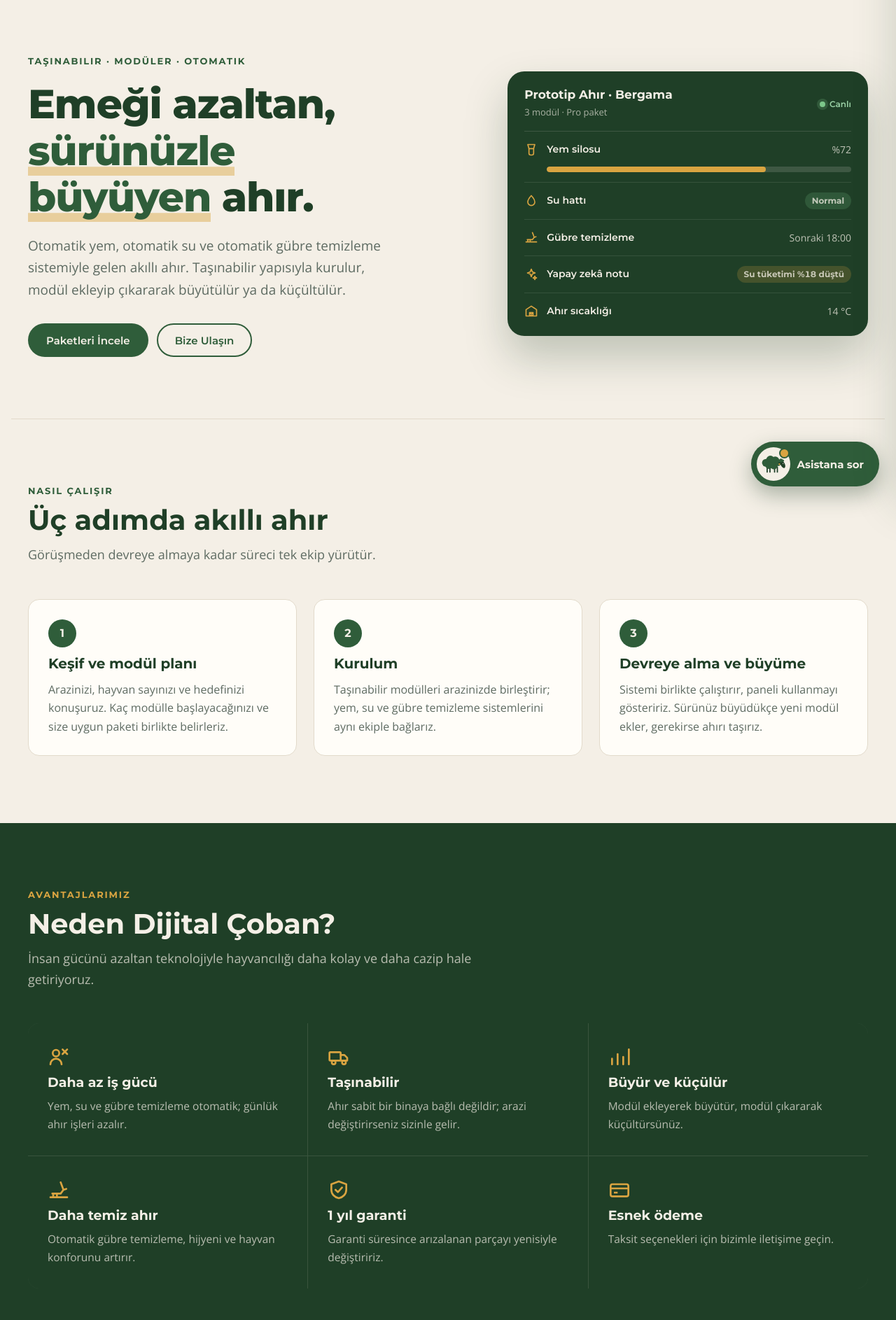
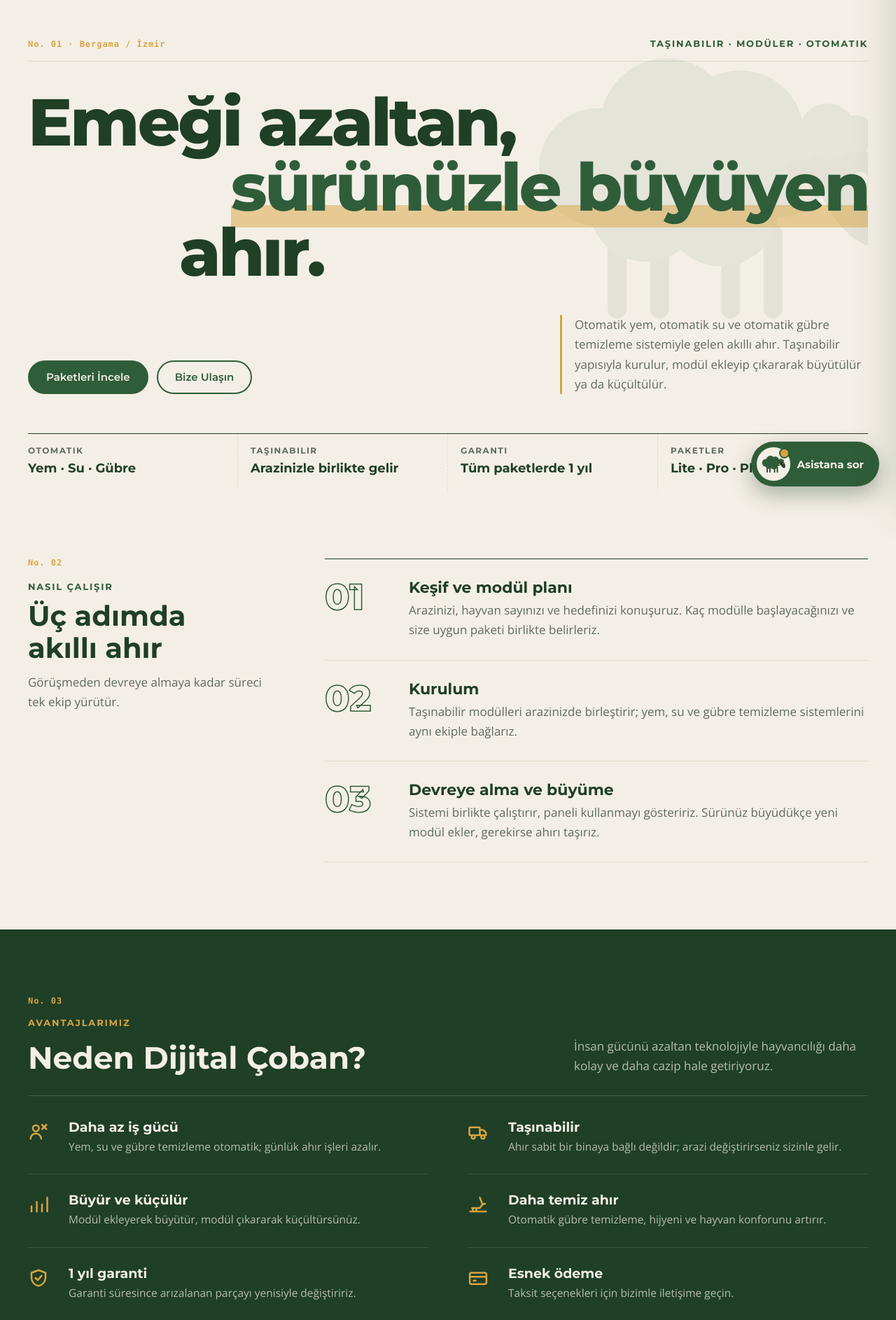
Before and after one commit to XFGQ/SmartLead, a Flask app: page / in a window 1280 px wide. Shown: the part 81-1967 px from the top of the page at 70% size. Run offline with Flask 3, Linux system fonts and the light colour scheme.

Commit message:
refactor: website main screen and dashboard re-designed

```diff
--- a/app/templates/index.html
+++ b/app/templates/index.html
@@ -343,6 +343,75 @@ tbody tr:last-child td{border-bottom:0}
   .sohbet{width:100%}
 }
 @media (prefers-reduced-motion:reduce){*{transition:none!important;scroll-behavior:auto!important}}
+/* ---------- Ana sayfa: tarla defteri düzeni ---------- */
+.kenar-not{display:block;font:600 12px/1 ui-monospace,"SF Mono",Consolas,monospace;letter-spacing:.08em;color:var(--altin);margin-bottom:10px}
+.defter{position:relative;padding-block:56px 0;overflow:hidden}
+.defter-ust{display:flex;justify-content:space-between;align-items:baseline;gap:16px;flex-wrap:wrap;padding-bottom:18px;border-bottom:1px solid var(--cizgi)}
+.defter-ust .kenar-not{margin:0}
+.defter-koyun{position:absolute;right:-40px;top:70px;width:min(520px,60vw);height:auto;aspect-ratio:154/116;opacity:.07;pointer-events:none}
+.manset{position:relative;display:grid;margin:40px 0 0;font-size:clamp(40px,7.4vw,96px);font-weight:800;letter-spacing:-.035em;line-height:.98}
+.manset .m1{justify-self:start}
+.manset .m2{justify-self:end;text-align:right}
+.manset .m2 em{font-style:normal;color:var(--orman);background:linear-gradient(transparent 72%,rgba(217,164,65,.5) 72%)}
+.manset .m3{justify-self:start;padding-left:18%}
+.defter-alt{display:grid;grid-template-columns:auto minmax(0,440px);justify-content:space-between;align-items:end;gap:32px;margin-top:44px}
+.defter-alt .hero-btn{margin:0}
+.defter-p{font-size:17px;color:var(--soluk);border-left:3px solid var(--altin);padding-left:18px}
+.cetvel{display:grid;grid-template-columns:repeat(4,1fr);margin:56px 0 0;border-top:1px solid var(--orman-koyu)}
+.cetvel div{padding:18px 18px 22px 0;border-right:1px dashed var(--cizgi)}
+.cetvel div+div{padding-left:18px}
+.cetvel div:last-child{border-right:0}
+.cetvel dt{font:700 12px/1 var(--font-baslik);letter-spacing:.12em;text-transform:uppercase;color:var(--soluk)}
+.cetvel dd{margin:8px 0 0;font:700 18px/1.25 var(--font-baslik);color:var(--orman-koyu)}
+
+.yan-yana{display:grid;grid-template-columns:minmax(0,360px) 1fr;gap:64px;align-items:start}
+.yan-baslik{position:sticky;top:120px;display:grid;gap:12px}
+.yan-baslik h2{font-size:clamp(28px,3.6vw,40px)}
+.yan-baslik p{color:var(--soluk)}
+.satirlar{list-style:none;margin:0;padding:0;border-top:1px solid var(--orman-koyu)}
+.satirlar li{display:grid;grid-template-columns:96px 1fr;column-gap:24px;row-gap:6px;padding:28px 0;border-bottom:1px solid var(--cizgi)}
+.satirlar .no{grid-row:span 2;font:800 52px/1 var(--font-baslik);color:transparent;-webkit-text-stroke:1.5px var(--orman)}
+.satirlar h3{font-size:22px}
+.satirlar p{color:var(--soluk)}
+
+.bolunmus-baslik{display:grid;grid-template-columns:1fr minmax(0,420px);gap:32px;align-items:end;padding-bottom:28px;margin-bottom:8px;border-bottom:1px solid rgba(244,239,230,.18)}
+.bolunmus-baslik h2{color:var(--krem);font-size:clamp(28px,4vw,44px);margin-top:12px}
+.bolunmus-baslik p{color:rgba(244,239,230,.72);font-size:17px}
+.bolunmus-baslik .eyebrow{color:var(--altin)}
+.avantaj-liste{list-style:none;margin:0;padding:0;display:grid;grid-template-columns:1fr 1fr;column-gap:56px}
+.avantaj-liste li{display:grid;grid-template-columns:40px 1fr;gap:18px;padding:26px 0;border-bottom:1px solid rgba(244,239,230,.12)}
+.avantaj-liste svg{width:30px;height:30px;color:var(--altin);margin-top:2px}
+.avantaj-liste h3{color:var(--krem);font-size:19px}
+.avantaj-liste p{color:rgba(244,239,230,.72);font-size:15.5px;margin-top:4px}
+
+.iletisim-ters{display:grid;grid-template-columns:1.2fr .8fr;gap:56px;align-items:start}
+.iletisim-yan{display:grid;gap:12px}
+.iletisim-yan h2{font-size:clamp(28px,3.6vw,40px)}
+.iletisim-yan>p{color:var(--soluk)}
+.kunye{margin:20px 0 0;border-top:1px solid var(--orman-koyu)}
+.kunye div{display:grid;grid-template-columns:130px 1fr;gap:12px;padding:14px 0;border-bottom:1px solid var(--cizgi)}
+.kunye dt{font:700 12px/1.6 var(--font-baslik);letter-spacing:.1em;text-transform:uppercase;color:var(--soluk)}
+.kunye dd{margin:0;font-weight:600;color:var(--orman-koyu);overflow-wrap:anywhere}
+.kunye a{color:inherit;text-decoration:none;border-bottom:1px solid var(--altin)}
+
+@media (max-width:900px){
+  .defter-alt{grid-template-columns:1fr}
+  .cetvel{grid-template-columns:1fr 1fr}
+  .cetvel div:nth-child(2){border-right:0}
+  .cetvel div:nth-child(3){padding-left:0;border-top:1px dashed var(--cizgi)}
+  .cetvel div:nth-child(4){border-top:1px dashed var(--cizgi)}
+  .yan-yana,.iletisim-ters,.bolunmus-baslik{grid-template-columns:1fr;gap:28px}
+  .yan-baslik{position:static}
+  .avantaj-liste{grid-template-columns:1fr}
+  .iletisim-yan{order:-1}
+  .manset .m3{padding-left:0}
+}
+@media (max-width:520px){
+  .satirlar li{grid-template-columns:64px 1fr}
+  .satirlar .no{font-size:38px}
+  .kunye div{grid-template-columns:1fr;gap:2px}
+  .manset .m2{justify-self:start;text-align:left}
+}
 </style>
 
 <!-- İkonlar -->
@@ -630,58 +699,66 @@ Yapılan düzeltme, silme, yok etme veya anonimleştirme işlemlerinin, kişisel
 
 <!-- ================= ANA SAYFA (DOM'da en sonda; varsayılan görünür) ================= -->
 <section class="sayfa" id="anasayfa" aria-label="Ana sayfa">
-  <div class="ic hero">
-    <div>
+  <!-- Hero: tarla defteri düzeni, asimetrik manşet -->
+  <header class="ic defter">
+    <div class="defter-ust">
+      <span class="kenar-not">No. 01 · Bergama / İzmir</span>
       <span class="eyebrow">Taşınabilir · Modüler · Otomatik</span>
-      <h1>Emeği azaltan, <em>sürünüzle büyüyen</em> ahır.</h1>
-      <p class="hero-p">Otomatik yem, otomatik su ve otomatik gübre temizleme sistemiyle gelen akıllı ahır. Taşınabilir yapısıyla kurulur, modül ekleyip çıkararak büyütülür ya da küçültülür.</p>
+    </div>
+    <svg class="defter-koyun" aria-hidden="true"><use href="#koyun"/></svg>
+    <h1 class="manset">
+      <span class="m1">Emeği azaltan,</span>
+      <span class="m2"><em>sürünüzle büyüyen</em></span>
+      <span class="m3">ahır.</span>
+    </h1>
+    <div class="defter-alt">
       <div class="hero-btn">
         <a class="btn btn-ana" href="#urunler">Paketleri İncele</a>
         <a class="btn btn-cizgi" href="#iletisim">Bize Ulaşın</a>
       </div>
+      <p class="defter-p">Otomatik yem, otomatik su ve otomatik gübre temizleme sistemiyle gelen akıllı ahır. Taşınabilir yapısıyla kurulur, modül ekleyip çıkararak büyütülür ya da küçültülür.</p>
     </div>
-    <div class="panel-kart" aria-label="Ahır izleme paneli">
-      <div class="pk-ust"><div><h4>Prototip Ahır · Bergama</h4><small>3 modül · Pro paket</small></div><span class="canli">Canlı</span></div>
-      <div class="pk-satir"><svg><use href="#i-yem"/></svg><b>Yem silosu</b><span>%72</span><div class="bar"><i style="width:72%"></i></div></div>
-      <div class="pk-satir"><svg><use href="#i-su"/></svg><b>Su hattı</b><span class="pill pill-iyi">Normal</span></div>
-      <div class="pk-satir"><svg><use href="#i-gubre"/></svg><b>Gübre temizleme</b><span>Sonraki 18:00</span></div>
-      <div class="pk-satir"><svg><use href="#i-yz"/></svg><b>Yapay zekâ notu</b><span class="pill pill-uyari">Su tüketimi %18 düştü</span></div>
-      <div class="pk-satir"><svg><use href="#i-ahir"/></svg><b>Ahır sıcaklığı</b><span>14 °C</span></div>
+    <dl class="cetvel">
+      <div><dt>Otomatik</dt><dd>Yem · Su · Gübre</dd></div>
+      <div><dt>Taşınabilir</dt><dd>Arazinizle birlikte gelir</dd></div>
+      <div><dt>Garanti</dt><dd>Tüm paketlerde 1 yıl</dd></div>
+      <div><dt>Paketler</dt><dd>Lite · Pro · Platinum</dd></div>
+    </dl>
+  </header>
+
+  <!-- Nasıl çalışır: başlık solda sabit, adımlar sağda çizgili satırlar -->
+  <div class="bolum"><div class="ic yan-yana">
+    <div class="yan-baslik">
+      <span class="kenar-not">No. 02</span>
+      <span class="eyebrow">Nasıl çalışır</span>
+      <h2>Üç adımda akıllı ahır</h2>
+      <p>Görüşmeden devreye almaya kadar süreci tek ekip yürütür.</p>
     </div>
-  </div>
-
-  <hr class="ayirici">
-
-  <div class="bolum"><div class="ic">
-    <div class="bolum-baslik"><span class="eyebrow">Nasıl çalışır</span><h2>Üç adımda akıllı ahır</h2><p>Görüşmeden devreye almaya kadar süreci tek ekip yürütür.</p></div>
-    <div class="adimlar">
-      <div class="adim"><h3>Keşif ve modül planı</h3><p>Arazinizi, hayvan sayınızı ve hedefinizi konuşuruz. Kaç modülle başlayacağınızı ve size uygun paketi birlikte belirleriz.</p></div>
-      <div class="adim"><h3>Kurulum</h3><p>Taşınabilir modülleri arazinizde birleştirir; yem, su ve gübre temizleme sistemlerini aynı ekiple bağlarız.</p></div>
-      <div class="adim"><h3>Devreye alma ve büyüme</h3><p>Sistemi birlikte çalıştırır, paneli kullanmayı gösteririz. Sürünüz büyüdükçe yeni modül ekler, gerekirse ahırı taşırız.</p></div>
-    </div>
+    <ol class="satirlar">
+      <li><span class="no">01</span><h3>Keşif ve modül planı</h3><p>Arazinizi, hayvan sayınızı ve hedefinizi konuşuruz. Kaç modülle başlayacağınızı ve size uygun paketi birlikte belirleriz.</p></li>
+      <li><span class="no">02</span><h3>Kurulum</h3><p>Taşınabilir modülleri arazinizde birleştirir; yem, su ve gübre temizleme sistemlerini aynı ekiple bağlarız.</p></li>
+      <li><span class="no">03</span><h3>Devreye alma ve büyüme</h3><p>Sistemi birlikte çalıştırır, paneli kullanmayı gösteririz. Sürünüz büyüdükçe yeni modül ekler, gerekirse ahırı taşırız.</p></li>
+    </ol>
   </div></div>
 
+  <!-- Avantajlar: başlık ikiye bölünmüş (h2 sol, açıklama sağ), liste iki sütun -->
   <div class="avantaj-bant"><div class="bolum"><div class="ic">
-    <div class="bolum-baslik"><span class="eyebrow">Avantajlarımız</span><h2>Neden Dijital Çoban?</h2><p>İnsan gücünü azaltan teknolojiyle hayvancılığı daha kolay ve daha cazip hale getiriyoruz.</p></div>
-    <div class="avantajlar">
-      <div class="avantaj"><svg><use href="#i-isci"/></svg><h3>Daha az iş gücü</h3><p>Yem, su ve gübre temizleme otomatik; günlük ahır işleri azalır.</p></div>
-      <div class="avantaj"><svg><use href="#i-tasi"/></svg><h3>Taşınabilir</h3><p>Ahır sabit bir binaya bağlı değildir; arazi değiştirirseniz sizinle gelir.</p></div>
-      <div class="avantaj"><svg><use href="#i-olcek"/></svg><h3>Büyür ve küçülür</h3><p>Modül ekleyerek büyütür, modül çıkararak küçültürsünüz.</p></div>
-      <div class="avantaj"><svg><use href="#i-gubre"/></svg><h3>Daha temiz ahır</h3><p>Otomatik gübre temizleme, hijyeni ve hayvan konforunu artırır.</p></div>
-      <div class="avantaj"><svg><use href="#i-kalkan"/></svg><h3>1 yıl garanti</h3><p>Garanti süresince arızalanan parçayı yenisiyle değiştiririz.</p></div>
-      <div class="avantaj"><svg><use href="#i-odeme"/></svg><h3>Esnek ödeme</h3><p>Taksit seçenekleri için bizimle iletişime geçin.</p></div>
+    <div class="bolunmus-baslik">
+      <div><span class="kenar-not">No. 03</span><span class="eyebrow">Avantajlarımız</span><h2>Neden Dijital Çoban?</h2></div>
+      <p>İnsan gücünü azaltan teknolojiyle hayvancılığı daha kolay ve daha cazip hale getiriyoruz.</p>
     </div>
+    <ul class="avantaj-liste">
+      <li><svg><use href="#i-isci"/></svg><div><h3>Daha az iş gücü</h3><p>Yem, su ve gübre temizleme otomatik; günlük ahır işleri azalır.</p></div></li>
+      <li><svg><use href="#i-tasi"/></svg><div><h3>Taşınabilir</h3><p>Ahır sabit bir binaya bağlı değildir; arazi değiştirirseniz sizinle gelir.</p></div></li>
+      <li><svg><use href="#i-olcek"/></svg><div><h3>Büyür ve küçülür</h3><p>Modül ekleyerek büyütür, modül çıkararak küçültürsünüz.</p></div></li>
+      <li><svg><use href="#i-gubre"/></svg><div><h3>Daha temiz ahır</h3><p>Otomatik gübre temizleme, hijyeni ve hayvan konforunu artırır.</p></div></li>
+      <li><svg><use href="#i-kalkan"/></svg><div><h3>1 yıl garanti</h3><p>Garanti süresince arızalanan parçayı yenisiyle değiştiririz.</p></div></li>
+      <li><svg><use href="#i-odeme"/></svg><div><h3>Esnek ödeme</h3><p>Taksit seçenekleri için bizimle iletişime geçin.</p></div></li>
+    </ul>
   </div></div></div>
 
-  <div class="bolum" id="iletisim"><div class="ic">
-    <div class="bolum-baslik"><span class="eyebrow">Bize Ulaşın</span><h2>Ahırınızı birlikte planlayalım</h2><p>Formu doldurun, sizi arayıp modül planı ve paket için ücretsiz ön görüşme yapalım.</p></div>
-    <div class="iletisim">
-      <div class="bilgi">
-        <div class="bilgi-kart"><div class="ikon"><svg><use href="#i-konum"/></svg></div><div><small>Adres</small><span>Dağıstan Mahallesi, Bergama / İzmir</span></div></div>
-        <div class="bilgi-kart"><div class="ikon"><svg><use href="#i-tel"/></svg></div><div><small>Telefon</small><span>+90 536 523 7959</span></div></div>
-        <div class="bilgi-kart"><div class="ikon"><svg><use href="#i-posta"/></svg></div><div><small>E-posta</small><span>dijitalcoban@rinnesoft.com</span></div></div>
-        <div class="bilgi-kart"><div class="ikon"><svg><use href="#i-saat"/></svg></div><div><small>Çalışma saatleri</small><span>Hafta içi 09:00 – 18:00</span></div></div>
-      </div>
+  <!-- İletişim: form solda, başlık ve bilgiler sağda -->
+  <div class="bolum" id="iletisim"><div class="ic iletisim-ters">
     <form class="form" id="iletisimForm" onsubmit="return false">
       <div class="alan"><label for="isim">Ad Soyad</label><input id="isim" name="isim" autocomplete="name" placeholder="Örn. Mehmet Aydın"></div>
       <div class="alan"><label for="telefon">Telefon</label><input id="telefon" name="telefon" type="tel" autocomplete="tel" placeholder="05xx xxx xx xx"></div>
@@ -691,6 +768,17 @@ Yapılan düzeltme, silme, yok etme veya anonimleştirme işlemlerinin, kişisel
       <label class="onay" for="kvkkOnay"><input id="kvkkOnay" type="checkbox"><span><a href="#kvkk">KVKK Aydınlatma Metni</a>'ni okudum, iletişim bilgilerimin bu talep için işlenmesini kabul ediyorum.</span></label>
       <button class="btn btn-ana" type="button" id="gonderButon">Gönder</button>
     </form>
+    <div class="iletisim-yan">
+      <span class="kenar-not">No. 04</span>
+      <span class="eyebrow">Bize Ulaşın</span>
+      <h2>Ahırınızı birlikte planlayalım</h2>
+      <p>Formu doldurun, sizi arayıp modül planı ve paket için ücretsiz ön görüşme yapalım.</p>
+      <dl class="kunye">
+        <div><dt>Adres</dt><dd>Dağıstan Mahallesi, Bergama / İzmir</dd></div>
+        <div><dt>Telefon</dt><dd><a href="tel:+905365237959">+90 536 523 7959</a></dd></div>
+        <div><dt>E-posta</dt><dd><a href="mailto:dijitalcoban@rinnesoft.com">dijitalcoban@rinnesoft.com</a></dd></div>
+        <div><dt>Çalışma saatleri</dt><dd>Hafta içi 09:00 – 18:00</dd></div>
+      </dl>
     </div>
   </div></div>
 </section>
```
Lines whose indentation alone changed are shown as unchanged.
